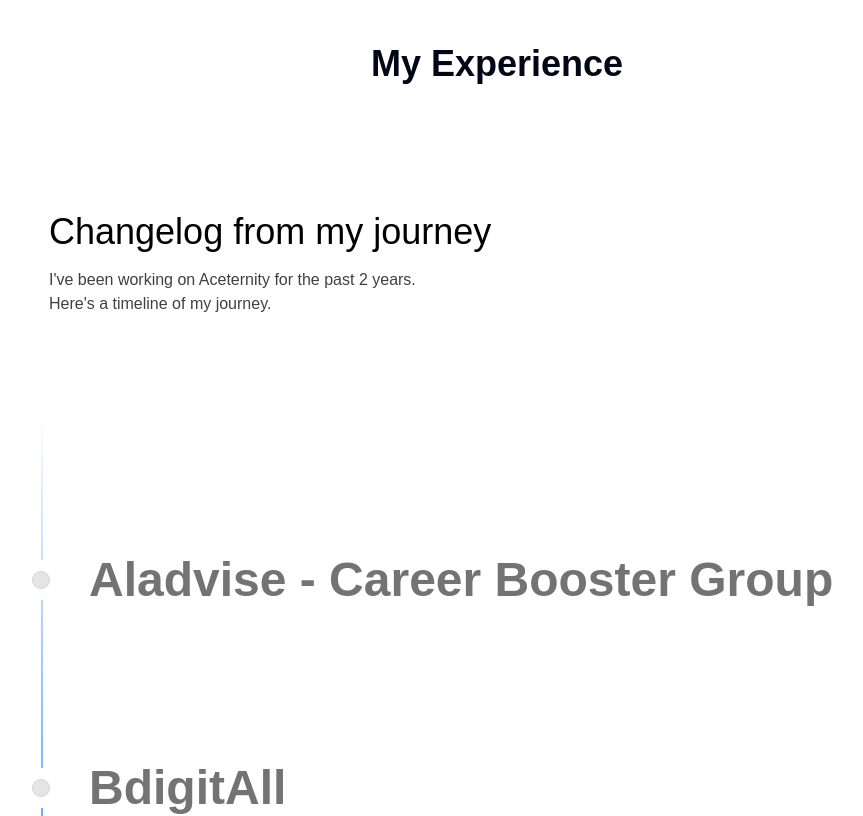
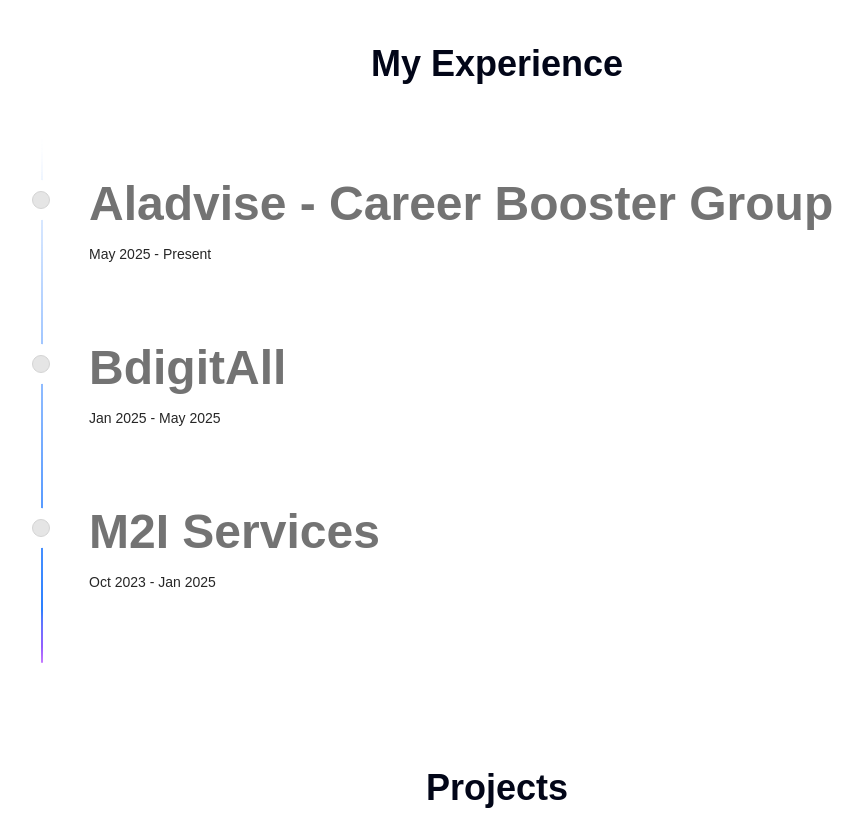
Before and after one commit to bramz-00/my-portfolio, a React (Vite) app: page / in a window 1280 px wide. Shown: the part 1620-2436 px from the top of the page, without its empty margins (143-1006 px from the left). Built offline with nearby package versions, Linux system fonts and the light colour scheme.

Commit message:
fix some timeline design

```diff
--- a/src/components/ExperienceTimeline.tsx
+++ b/src/components/ExperienceTimeline.tsx
@@ -9,10 +9,11 @@
   const data = [
     {
       title: t("experience.aladvise.company"),
+      link : "https://aladvise.com",
       content: (
-        <div>
+        <div className="flex w-full gap-4">
           <p className="mb-8 text-xs font-normal text-neutral-800 md:text-sm dark:text-neutral-200">
-          </p>
+         { t("experience.aladvise.date") } </p>
           <div className="grid grid-cols-2 gap-4">
 
 
@@ -23,10 +24,11 @@
     },
         {
       title: t("experience.bdigitall.company"),
+      link : "https://bdigitall.co",
       content: (
         <div>
           <p className="mb-8 text-xs font-normal text-neutral-800 md:text-sm dark:text-neutral-200">
-          </p>
+         { t("experience.bdigitall.date") }</p>
           <div className="grid grid-cols-2 gap-4">
 
 
@@ -37,10 +39,11 @@
     },
             {
       title: t("experience.m2i-services.company"),
+      link : "https://m2i-services.com",
       content: (
         <div>
           <p className="mb-8 text-xs font-normal text-neutral-800 md:text-sm dark:text-neutral-200">
-          </p>
+         { t("experience.m2i-services.date") } </p>
           <div className="grid grid-cols-2 gap-4">
 
 
--- a/src/components/ui/timeline.tsx
+++ b/src/components/ui/timeline.tsx
@@ -9,6 +9,7 @@
 
 interface TimelineEntry {
   title: string;
+  link?: string;
   content: React.ReactNode;
 }
 
@@ -35,9 +36,9 @@
         delay: index * 0.1,
         ease: [0.25, 0.46, 0.45, 0.94]
       }}
-      className="flex justify-start pt-10 md:pt-40 md:gap-10 w-full"
+      className="flex justify-start pt-12 w-full"
     >
-      <div className="sticky flex flex-col md:flex-row z-40 items-center top-40 self-start lg:w-full">
+      <div className="sticky flex flex-col gap-4 z-40 items-start top-40 self-start lg:w-full">
         <motion.div
           initial={{ scale: 0, rotate: -180 }}
           animate={isInView ? { scale: 1, rotate: 0 } : { scale: 0, rotate: -180 }}
@@ -63,7 +64,7 @@
           />
         </motion.div>
 
-        <motion.h3
+        <motion.a target="_blank" rel="noopener noreferrer" href={item.link}
           initial={{ opacity: 0, x: -30 }}
           animate={isInView ? { opacity: 1, x: 0 } : { opacity: 0, x: -30 }}
           transition={{
@@ -71,27 +72,14 @@
             delay: index * 0.1 + 0.3,
             ease: [0.25, 0.46, 0.45, 0.94]
           }}
-          className="hidden lg:block text-xl md:pl-20 md:text-5xl font-bold text-neutral-500 dark:text-neutral-500"
+          className=" text-xl pl-16 md:pl-20 md:text-5xl font-bold text-neutral-500 dark:text-neutral-500"
         >
+
           {item.title}
-        </motion.h3>
-      </div>
 
-      <div className="relative pl-20 pr-4 md:pl-4 lg:w-0 w-full">
-        <motion.h3
-          initial={{ opacity: 0, y: 20 }}
-          animate={isInView ? { opacity: 1, y: 0 } : { opacity: 0, y: 20 }}
-          transition={{
-            duration: 0.5,
-            delay: index * 0.1 + 0.4,
-            ease: [0.25, 0.46, 0.45, 0.94]
-          }}
-          className="md:hidden block text-2xl mb-4 text-left font-bold text-neutral-500 dark:text-neutral-500"
-        >
-          {item.title}
-        </motion.h3>
-
+        </motion.a>
         <motion.div
+        className="pl-16 md:pl-20"
           initial={{ opacity: 0, y: 30 }}
           animate={isInView ? { opacity: 1, y: 0 } : { opacity: 0, y: 30 }}
           transition={{
@@ -103,6 +91,7 @@
           {item.content}
         </motion.div>
       </div>
+
     </motion.div>
   );
 };
@@ -135,43 +124,6 @@
       className="w-full bg-white dark:bg-neutral-950 font-sans md:px-10"
       ref={containerRef}
     >
-      <motion.div
-        ref={headerRef}
-        initial={{ opacity: 0, y: 50 }}
-        animate={headerInView ? { opacity: 1, y: 0 } : { opacity: 0, y: 50 }}
-        transition={{
-          duration: 0.8,
-          ease: [0.25, 0.46, 0.45, 0.94]
-        }}
-        className="mx-auto py-20 px-4 md:px-8 lg:px-10"
-      >
-        <motion.h2
-          initial={{ opacity: 0, y: 30 }}
-          animate={headerInView ? { opacity: 1, y: 0 } : { opacity: 0, y: 30 }}
-          transition={{
-            duration: 0.6,
-            delay: 0.2,
-            ease: [0.25, 0.46, 0.45, 0.94]
-          }}
-          className="text-lg md:text-4xl mb-4 text-black dark:text-white"
-        >
-          Changelog from my journey
-        </motion.h2>
-
-        <motion.p
-          initial={{ opacity: 0, y: 20 }}
-          animate={headerInView ? { opacity: 1, y: 0 } : { opacity: 0, y: 20 }}
-          transition={{
-            duration: 0.6,
-            delay: 0.4,
-            ease: [0.25, 0.46, 0.45, 0.94]
-          }}
-          className="text-neutral-700 dark:text-neutral-300 text-sm md:text-base max-w-sm"
-        >
-          I&apos;ve been working on Aceternity for the past 2 years. Here&apos;s
-          a timeline of my journey.
-        </motion.p>
-      </motion.div>
 
       <div ref={ref} className="relative w-full pb-20">
         {data.map((item, index) => (
--- a/src/data/translations/en.json
+++ b/src/data/translations/en.json
@@ -25,7 +25,7 @@
     "bdigitall": {
       "title": "Développeur Stagiaire",
       "company": "BdigitAll",
-      "date": "Jun 2022 - Dec 2022",
+    "date": "Jan 2025 - May 2025",
       "description": "Contribution aux outils internes avec Vue.js et Laravel."
     },
     "m2i-services": {
--- a/src/data/translations/fr.json
+++ b/src/data/translations/fr.json
@@ -25,7 +25,7 @@
     "bdigitall": {
       "title": "Développeur Stagiaire",
       "company": "BdigitAll",
-      "date": "Jun 2022 - Dec 2022",
+      "date": "Jan 2025 - Mai 2025",
       "description": "Contribution aux outils internes avec Vue.js et Laravel."
     },
       "m2i-services": {
--- a/src/pages/Hero.tsx
+++ b/src/pages/Hero.tsx
@@ -1,6 +1,11 @@
 import { useEffect, useRef } from "react";
 import gsap from "gsap";
-
+import {
+    useScroll,
+    useTransform,
+    motion,
+    useInView,
+} from "motion/react";
 const words = ["Web / Mobile Developer", "Software Engineer", "Freelancer", "Engineer"];
 import { useTranslation } from "react-i18next";
 
@@ -59,10 +64,32 @@
                         </div>
                     </div>
                     <div className="text-center pt-8">
-                        <h1 className="text-4xl font-semibold tracking-tight text-balance text-gray-900 sm:text-6xl">{t("hero.title")} Zakaria BRAHAM</h1>
-                        <p className="text-lg text-gray-600">{t("hero.subtitle")}</p>
+                        <motion.h1 initial={{ opacity: 0, y: 50 }}
+                            animate={{ opacity: 1, y: 0 }}
+                            transition={{
+                                duration: 0.4,
+                                delay: 0.1,
+                                ease: [0.25, 0.46, 0.45, 0.94]
+                            }}
+                            className="text-4xl font-semibold tracking-tight text-balance text-gray-900 sm:text-6xl">{t("hero.title")} Zakaria BRAHAM</motion.h1>
+                        <motion.p
+                            initial={{ opacity: 0, y: 50 }}
+                            animate={{ opacity: 1, y: 0 }}
+                            transition={{
+                                duration: 0.8,
+                                delay: 0.1,
+                                ease: [0.25, 0.46, 0.45, 0.94]
+                            }}
+                            className="text-lg text-gray-600">{t("hero.subtitle")}</motion.p>
                         <div className="overflow-hidden h-[40px] w-full text-center">
-                            <div ref={listRef} className="flex flex-col">
+                            <motion.div ref={listRef} className="flex flex-col"
+                             initial={{ opacity: 0, y: 50 }}
+                            animate={{ opacity: 1, y: 0 }}
+                            transition={{
+                                duration: 1,
+                                delay: 0.1,
+                                ease: [0.25, 0.46, 0.45, 0.94]
+                            }}>
                                 {words.map((word, index) => (
                                     <div key={index} className="text-xl font-bold h-[40px] flex items-center justify-center">
                                         {word}
@@ -72,7 +99,7 @@
                                 <div className="text-xl font-bold h-[40px] flex items-center justify-center">
                                     {words[0]}
                                 </div>
-                            </div>
+                            </motion.div>
                         </div>
                     </div>
                 </div>
```
